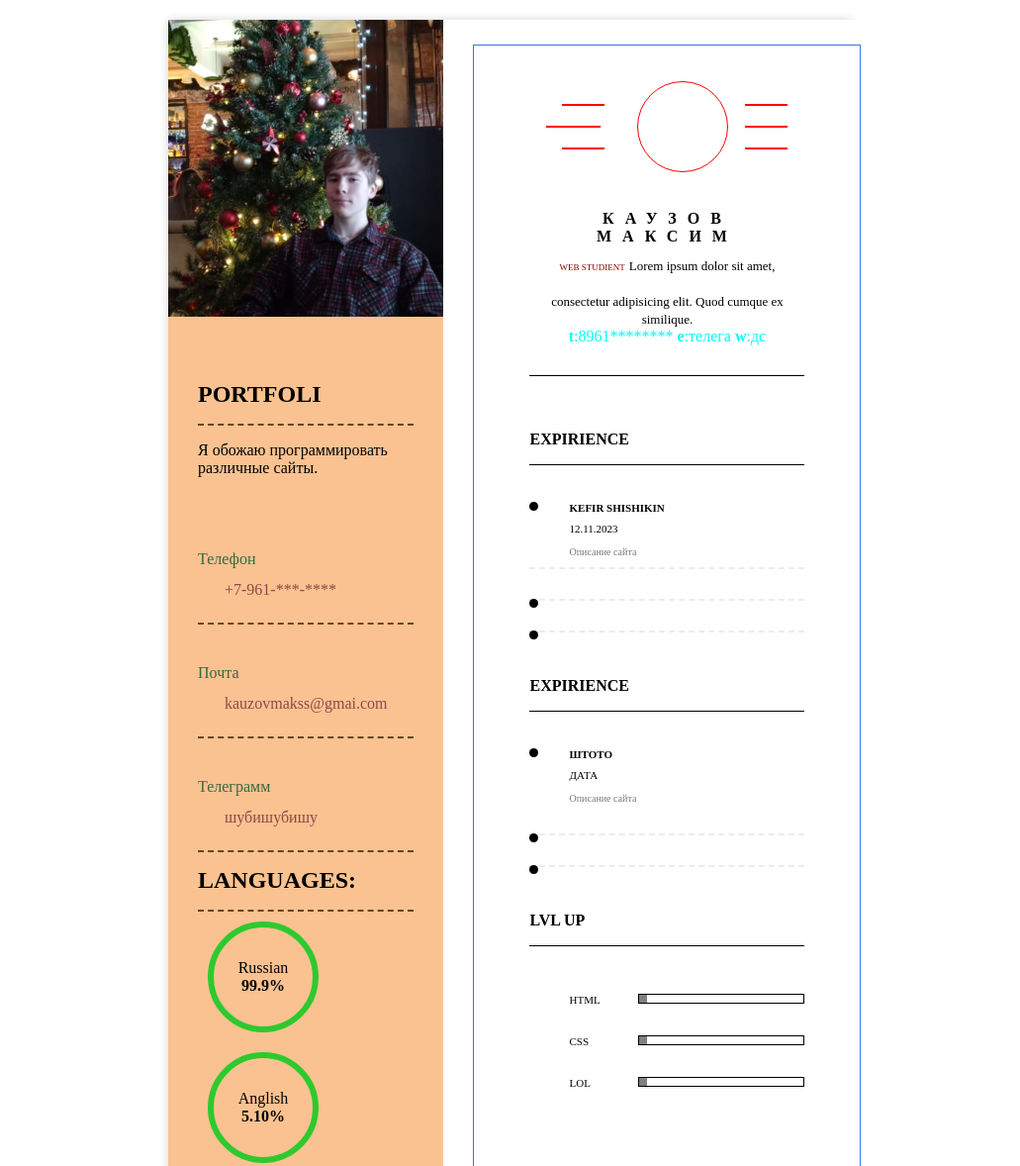
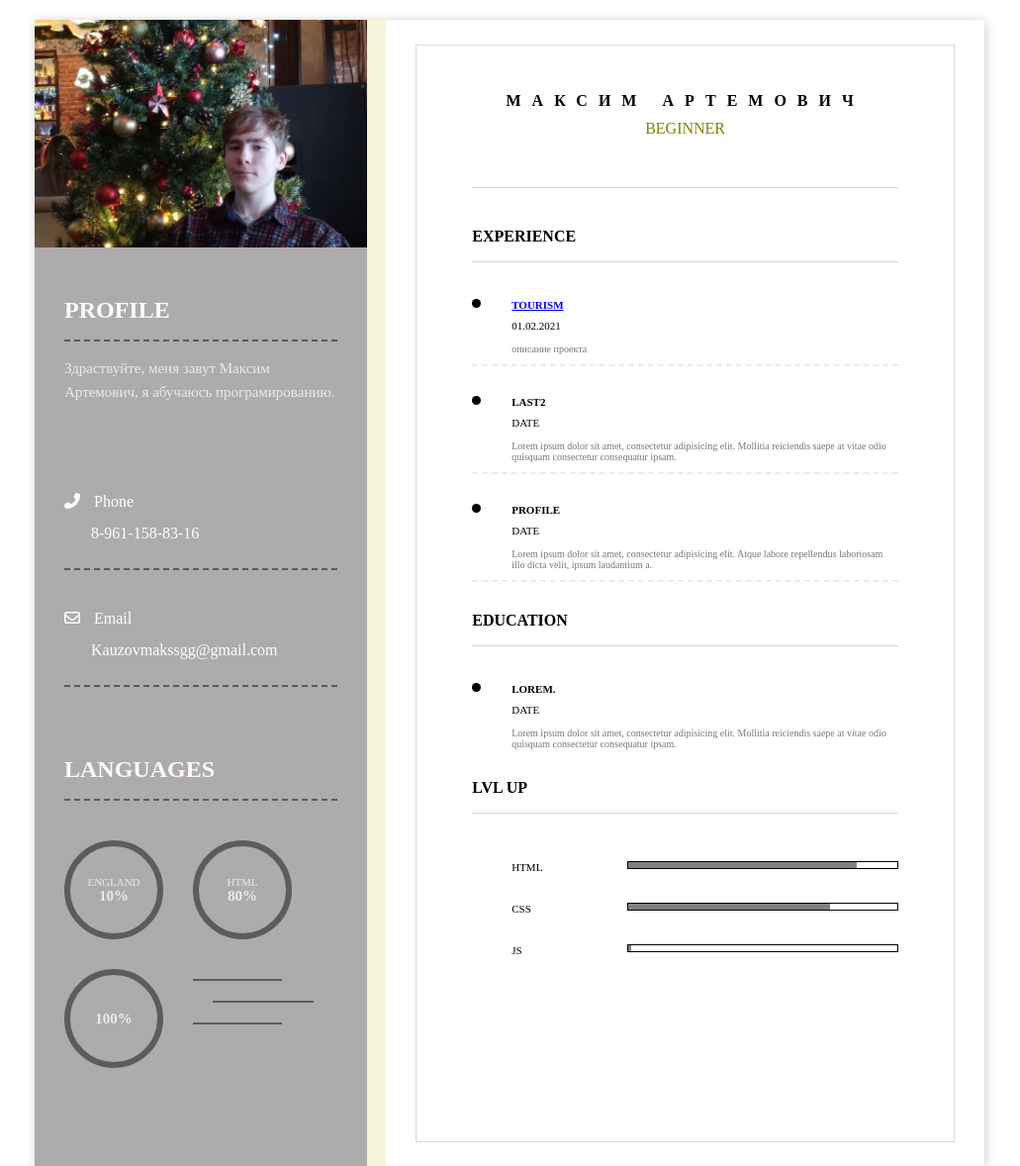
Before and after one commit to cfbnfbr7777/hagatoro.github.io, a plain HTML site: page index.html in a window 1280 px wide. Shown: the top 1178 px of the page at 99% size, without its empty margins (125-1156 px from the left). Drawn offline with Linux system fonts and the light colour scheme.

Commit message:
Add files via upload

```diff
--- a/index.html
+++ b/index.html
@@ -2,55 +2,50 @@
 <html lang="en">
 <head>
     <meta charset="UTF-8">
-    <title>Document</title>
-    <link rel="stylesheet" href="main.css">
+    <title>Портфолио</title>
+    <link rel="stylesheet" href="mine.css">
+    <script src="https://kit.fontawesome.com/cb6061b0f8.js" crossorigin="anonymous"></script>
+<!--    https://fontawesome.com/-->
 </head>
 <body>
     <div class="container">
-
+<!--        профиль-->
         <div class="avatar">
-            <div class="foto"></div>
+            <div class="photo"></div>
             <div class="photo-info">
-                <h2 class="heading h2-first">PORTFOLI</h2>
+                <h2 class="heading h2-first">Profile</h2>
                 <p class="text">
-                Я обожаю программировать различные сайты.
+                    Здраствуйте, меня завут Максим Артемович, я абучаюсь програмированию.
                 </p>
-
-                <div class="contacts">
-                    <div class="contsct">
-                        <h3 class="phone"></h3>
-                        <a href="" class="phone-link"></a>
+                <div class="contact">
+                    <div class="my-contact">
+                        <h3 class="phone">
+                            <i class="fas fa-phone-alt"></i> Phone
+                        </h3>
+                        <a href="89611588316" class="link-number">8-961-158-83-16</a>
                     </div>
-                    <div class="contact">
-                        <h3 class="phone">Телефон</h3>
-                        <a href="" class="phone-link">+7-961-***-****</a>
-                    </div>
-                    <div class="contact">
-                        <h3 class="phone">Почта</h3>
-                        <a href="kauzovmakss@gmai.com" class="phone-link">kauzovmakss@gmai.com</a>
-                    </div>
-                    <div class="contact">
-                        <h3 class="phone">Телеграмм</h3>
-                        <a href="" class="phone-link">шубишубишу</a>
-                    </div>
+                    <div class="my-contact">
+                        <h3 class="phone">
+                            <i class="far fa-envelope"></i> Email
+                        </h3>
+                        <a href="mailto:kauzovmakssgg@gmail.com" class="link-number">Kauzovmakssgg@gmail.com</a>
                     </div>
 
-                <h2 class="heading h2-first">
-                    languages:
-                </h2>
+                </div>
 
-                <div class="languages">
+            <h2 class="heading h2-first">Languages</h2>
+            <div class="lenguages">
                 <div class="language">
-                        <span class="language-text">Russian</span>
-                        <strong class="labg-percent">99.9%</strong>
+                    <span class="language-text">England</span>
+                    <strong class="language-per">10%</strong>
                 </div>
                 <div class="language">
-                        <span class="language-text">Anglish</span>
-                        <strong class="labg-percent">5.10%</strong>
+                    <span class="language-text">html</span>
+                    <strong class="language-per">80%</strong>
                 </div>
                 <div class="language">
-                        <span class="language-text">css</span>
-                        <strong class="labg-percent">61.8%</strong>
+                    <span class="language-text"></span>
+                    <strong class="language-per">100%</strong>
                 </div>
                 <div class="lines">
                     <span class="line"></span>
@@ -58,87 +53,87 @@
                     <span class="line"></span>
                 </div>
             </div>
+            </div>
+        </div>
+<!--        резюме-->
+        <div class="info">
+            <div class="info-wrap">
+<!--               -->
 
+<!--                -->
+                <div class="about">
+                    <h1 class="name">Максим Артемович</h1>
+                    <span class="position">BEGINNER</span>
+                    <adres class="about-adres"></adres>
 
                 </div>
-        </div>
-        <div class="porfolio">
-            <div class="info-vrap">
-                <div class="logo">
-                     <div class="logo-lines logo-lites-left">
-                        <span class="logo-line"></span>
-                        <span class="logo-line"></span>
-                        <span class="logo-line"></span>
-                     </div>
-                     <div class="logo-img"></div>
-                     <div class="logo-lines logo-lites-right">
-                        <span class="logo-line"></span>
-                        <span class="logo-line"></span>
-                        <span class="logo-line"></span>
-                     </div>
-                 </div>
-                <div class="about">
-                    <h1 class="name">Каузов Максим</h1>
-                    <span class="positio">Web studient</span>
-                    <adres class="about-adres">Lorem ipsum dolor sit amet, consectetur adipisicing elit. Quod cumque ex similique.</adres>
-                    <div class="contacts">
-                        <a href="" class="about-link"><b>t</b>:8961********</a>
-                        <a href="" class="about-link">
-                        <b>e</b>:телега</a>
-                        <a href="" class="about-link"><b>w</b>:дс</a>
-                    </div>
-                </div>
-                <div class="expirience">
-                        <h2 class="heading heading-white">Expirience</h2>
+<!--                -->
+                <div class="experience">
+                    <h2 class="heading heading-white">Experience</h2>
                     <ul class="list">
                         <li class="list-item">
-                                <h4 class="list-item-4">Kefir shishikin</h4>
-                                <span class="list-item-date">12.11.2023</span>
-                                <p class="item-info">Описание сайта</p>
+
+                                <h4 class="list-item-4">
+                                    <a href="кефир шишкин/index.html">
+                                        Tourism
+                                    </a>
+                                </h4>
+
+                            <span class="list-item-date">01.02.2021</span>
+                            <p class="item-info">описание проекта</p>
                         </li>
-                            <li class="list-item"></li>
-                            <li class="list-item"></li>
+                        <li class="list-item">
+                            <h4 class="list-item-4">LAST2</h4>
+                            <span class="list-item-date">date</span>
+                            <p class="item-info">Lorem ipsum dolor sit amet, consectetur adipisicing elit. Mollitia reiciendis saepe at vitae odio quisquam consectetur consequatur ipsam.</p>
+                        </li>
+                        <li class="list-item">
+                            <h4 class="list-item-4">Profile</h4>
+                            <span class="list-item-date">date</span>
+                            <p class="item-info">Lorem ipsum dolor sit amet, consectetur adipisicing elit. Atque labore repellendus laboriosam illo dicta velit, ipsum laudantium a.</p>
+                        </li>
                     </ul>
 
                 </div>
+<!--                -->
                <div class="education">
-                    <h2 class="heading heading-white">Expirience</h2>
+                   <h2 class="heading heading-white">Education</h2>
                     <ul class="list">
+
                         <li class="list-item list-item2">
-                                <h4 class="list-item-4">штото</h4>
-                                <span class="list-item-date">дата</span>
-                                <p class="item-info">Описание сайта</p>
+                            <h4 class="list-item-4">Lorem.</h4>
+                            <span class="list-item-date">date</span>
+                            <p class="item-info">Lorem ipsum dolor sit amet, consectetur adipisicing elit. Mollitia reiciendis saepe at vitae odio quisquam consectetur consequatur ipsam.</p>
                         </li>
-                            <li class="list-item"></li>
-                            <li class="list-item"></li>
+
                     </ul>
                </div>
+<!--               -->
                <div class="lvl">
-                    <h2 class="heading heading-white white-lvlup">LVL UP</h2>
+                   <h2 class="heading heading-white white_lvlup">LVL UP</h2>
                    <ul class="lvlup-list">
-                        <li class="lvlup-list-iteml">
+                       <li class="lvlup-list-item1">
                          HTML
-                            <div class="level lvl1"></div>
+                          <div class="level lvl1">
+
+                           </div>
                        </li>
-                        <li class="lvlup-list-iteml">
+                       <li class="lvlup-list-item1">
                          CSS
-                            <div class="level lv2"></div>
+                          <div class="level lvl2">
+
+                           </div>
                        </li>
-                        <li class="lvlup-list-iteml">
-                           LOL
-                            <div class="level lv3"></div>
+                       <li class="lvlup-list-item1">
+                         JS
+                          <div class="level lvl3">
+
+                           </div>
                        </li>
                    </ul>
                </div>
-
             </div>
         </div>
-
     </div>
-
-
-
-
-
 </body>
 </html>
--- /dev/null
+++ b/mine.css
@@ -0,0 +1,332 @@
+*, *:after, *:before {
+    -webkit-box-sizing: inherit;
+    box-sizing: inherit;
+}
+html {
+    -webkit-box-sizing: border-box;
+    box-sizing: border-box;
+}
+
+.container {
+    display: -webkit-box;
+    display: -ms-flexbox;
+    display: flex;
+    max-width: 960px;
+    background: beige;
+    margin: 20px auto;
+    justify-content: space-between;
+    box-shadow: 1px 1px 10px rgba(0,0,0,0.2);
+}
+
+.avatar {
+    flex-basis: 35%;
+    background: #adabab;
+    color: #ebebeb;
+}
+
+.h2-first {
+    color: snow;
+    border-bottom: 2px #5a5a5a dashed;
+}
+
+.heading {
+    margin: 0;
+    padding-bottom: 16px;
+    text-transform: uppercase;
+    font-weight: 700;
+}
+
+.photo-info {
+    padding: 50px 30px 70px 30px;
+}
+
+.text {
+    line-height: 24.19px;
+    margin-bottom: 50px;
+    font-size: 15px;
+}
+
+.photo {
+    height: 230px;
+    background: url(img/user.jpg);
+    background-size: cover;
+    background-position: center;
+    background-repeat: no-repeat;
+}
+
+.phone {
+    color: #fff;
+    margin-bottom: 13px;
+    font-size: 16px;
+    font-weight: 400;
+}
+
+.link-number {
+    color: #fff;
+    text-decoration: none;
+    padding-left: 27px;
+    line-height: 20.97px;
+
+}
+
+.my-contact {
+    border-bottom: 2px #5a5a5a dashed;
+    padding-top: 24px;
+    padding-bottom: 24px;
+}
+
+.fas {
+    margin-right: 10px;
+}
+
+.far {
+    margin-right: 10px;
+}
+
+.contact {
+    margin-bottom: 70px;
+}
+
+.language {
+    width: 100px;
+    height: 100px;
+    border: 6px solid #5c5c5c;
+    border-radius: 50%;
+    display: flex;
+    justify-content: center;
+    align-items: center;
+    flex-direction: column;
+    margin-bottom: 30px;
+    margin-right: 30px;
+}
+
+.lenguage:nth-child(3){
+    margin-bottom: 0;
+}
+
+.language-text {
+    text-transform: uppercase;
+    font-size: 11px;
+
+}
+
+.language-per {
+    font-size: 15px;
+    font-weight: 600;
+}
+
+.lenguages {
+    display: flex;
+    flex-wrap: wrap;
+    padding-top: 40px;
+}
+
+.line {
+    width: 90px;
+    height: 2px;
+    background-color: #5c5c5c;
+    display: block;
+    margin-top: 10px;
+    margin-bottom: 10px;
+}
+
+.lines {
+    display: flex;
+    flex-direction: column;
+}
+
+.line:nth-child(2) {
+    width: 102px;
+    margin-left: 20px;
+}
+
+.info-wrap {
+    padding: 36px 56px;
+    border: 1px solid rgba(168,168,168,0.44);
+    min-height: 100%;
+}
+
+.info {
+    padding: 25px 30px;
+    flex-basis: 63%;
+    background: #fff;
+}
+
+.logo-img {
+    width: 90px;
+    height: 90px;
+    border: 1px solid #39383a;
+    border-radius: 50%;
+    display: flex;
+    justify-content: center;
+    align-items: center;
+    background: url();
+    background-size: cover;
+    background-position: center;
+}
+
+.logo {
+    display: flex;
+    justify-content: center;
+
+    margin-bottom: 38px;
+}
+
+.logo-line {
+    display: block;
+    width: 43px;
+    height: 2px;
+    background: #39383a;
+    margin-bottom: 10px;
+    margin-top: 10px;
+}
+
+.logo-lines {
+    display: flex;
+    align-items: center;
+    justify-content: center;
+    flex-direction: column;
+    margin-left: 17px;
+    margin-right: 17px;
+}
+
+.logo-lites-left .logo-line:nth-child(2){
+    margin-right: 20px;
+    width: 55px;
+}
+.logo-lites-right .logo-line:nth-child(2){
+    margin-left: 20px;
+    width: 55px;
+}
+.about {
+    text-align: center;
+    border-bottom: 1px solid rgba(168,168,168,0.44);
+    padding-bottom: 30px;
+    margin-bottom: 40px;
+}
+
+.name {
+    font-size: 16px;
+    text-transform: uppercase;
+    letter-spacing: 11px;
+}
+
+.position {
+    font-size: px;
+    text-transform: uppercase;
+    color: #808000;
+    margin-bottom: 20px;
+    display: inline-block;
+}
+
+.about-adres {
+    font-size: 13px;
+    margin-bottom: 15px;
+    font-family: roboto;
+}
+
+.about-contacts {
+    font-size: 10px;
+}
+
+.about-link {
+    text-decoration: none;
+    color: #777777;
+}
+
+.heading-white {
+    font-size: 16px;
+    border-bottom: 1px solid rgba(168,168,168,0.44);
+    margin-bottom: 37px;
+}
+
+.list {
+    list-style: none;
+    padding-left: 0;
+}
+
+
+
+.list-item:before {
+    content: '';
+    background: black;
+    position: absolute;
+    width: 9px;
+    height: 9px;
+    border-radius: 50%;
+    left: 0;
+    top: 3;
+}
+
+.list-item {
+    position: relative;
+    padding-left: 40px;
+    margin-bottom: 30px;
+    border-bottom: 2px dashed #ececec;
+}
+
+.list-item-4 {
+    font-size: 11px;
+    text-transform: uppercase;
+    margin-bottom: 5px;
+}
+
+.list-item-date {
+    font-size: 11px;
+    text-transform: uppercase;
+
+
+}
+
+.item-info {
+    font-size: 10px;
+    color: #777;
+}
+
+.list-item2 {
+    border: none;
+}
+
+.white_lvlup {
+    margin-bottom: 48px;
+}
+
+.lvlup-list-item1 {
+    margin-bottom: 30px;
+    text-transform: uppercase;
+    font-size: 11px;
+    display: flex;
+    justify-content: space-between;
+}
+
+.level {
+    width: 70%;
+    height: 8px;
+    border: 1px solid black;
+    position: relative;
+}
+
+.level:before {
+    content: '';
+    position: absolute;
+    left: 0;
+    top: 0;
+    height: 100%;
+    width: 50%;
+    background: grey;
+}
+
+.lvl1:before {
+    width: 85%;
+}
+
+.lvl2:before {
+    width: 75%;
+}
+
+.lvl3:before {
+    width: 1%;
+}
+.few {
+    text-transform: uppercase;
+}
```
Lines whose indentation alone changed are shown as unchanged.
